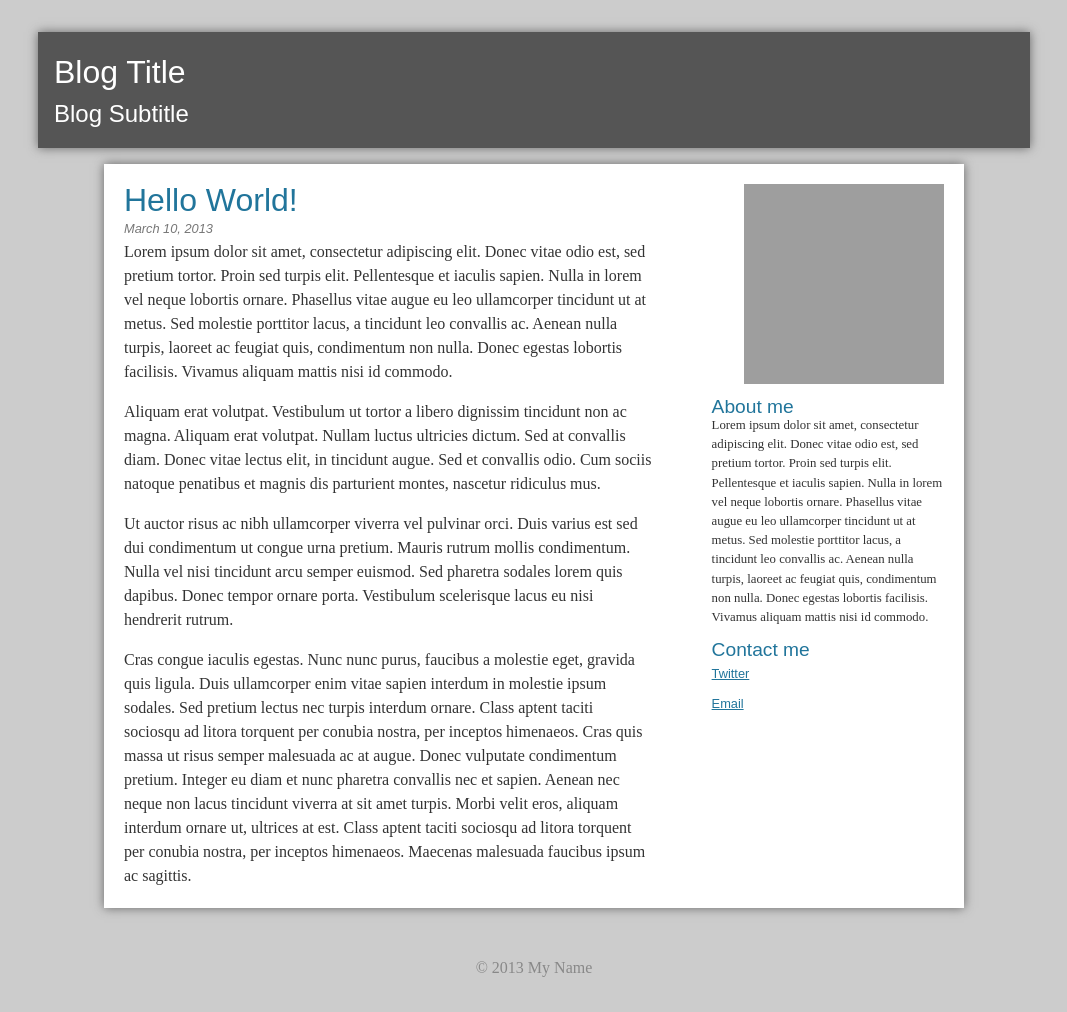
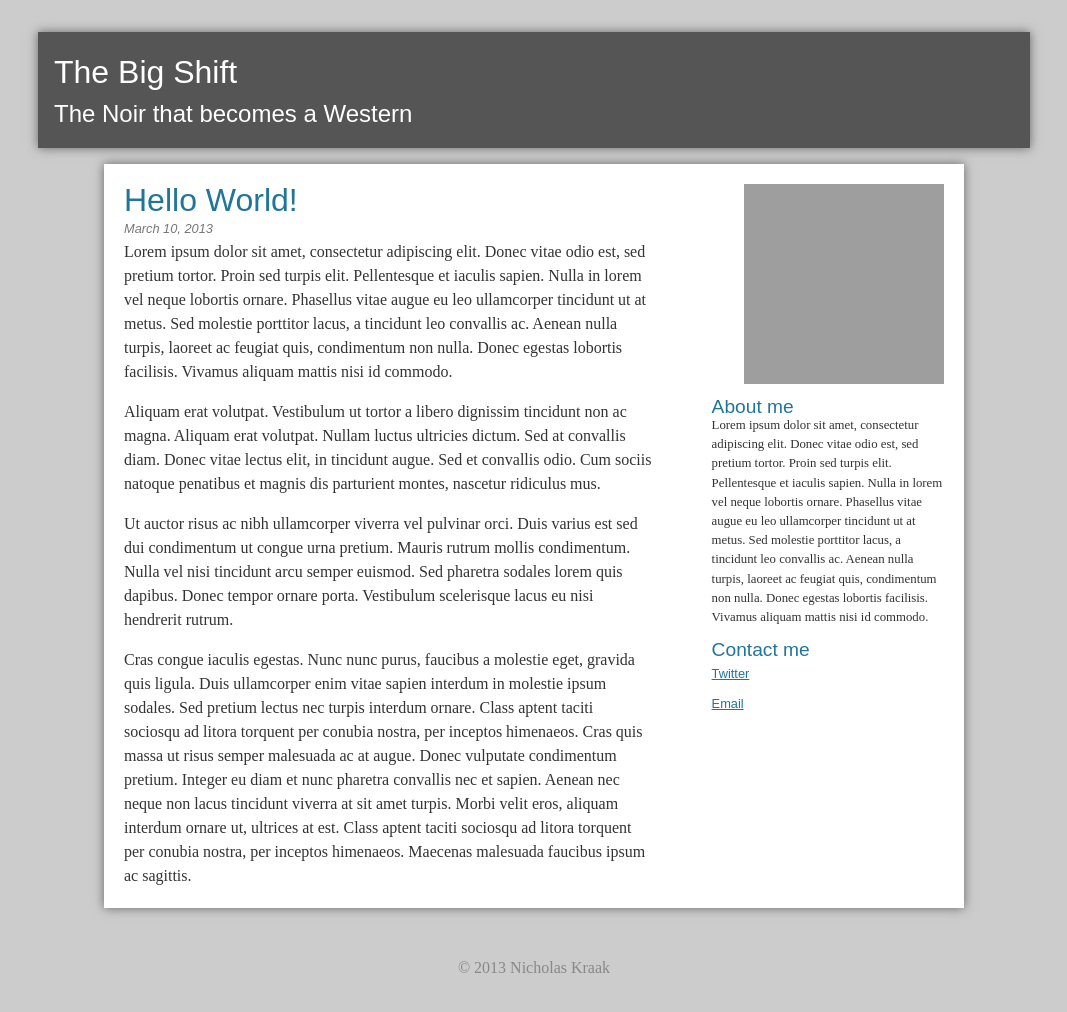
Before and after one commit to thebigshift/jekyll-blog-template, a Jekyll site: the page built from _posts/2013-03-10-hello-world.md, in a window 1280 px wide. Shown: the whole page, without its empty margins (106-1173 px from the left). Built offline with Jekyll 4.4.1, drawn with Linux system fonts in a browser that asks for light colours; grey boxes are pictures that could not be loaded.

Commit message:
Fixed Config

```diff
--- a/_config.yml
+++ b/_config.yml
@@ -1,11 +1,8 @@
 permalink: /:year/:month/:title/
-exclude:  server.sh, Gemfile, Gemfile.lock README.md
-name: My Name
-description: Blog Description
-url: http://example.com
-email: me@gmail.com (My Name)
-title: Blog Title
-subtitle: Blog Subtitle
-only_first_p:
-    show_read_more_link: false
-    read_more_link_text: 'Read more'
+exclude:  README.md
+name: Nicholas Kraak
+description: The Big Shift Film Website
+url: http://thebigshift.github.io
+email: thebigshiftfilm@gmail.com (The Big Shift Film)
+title: The Big Shift
+subtitle: The Noir that becomes a Western
```
